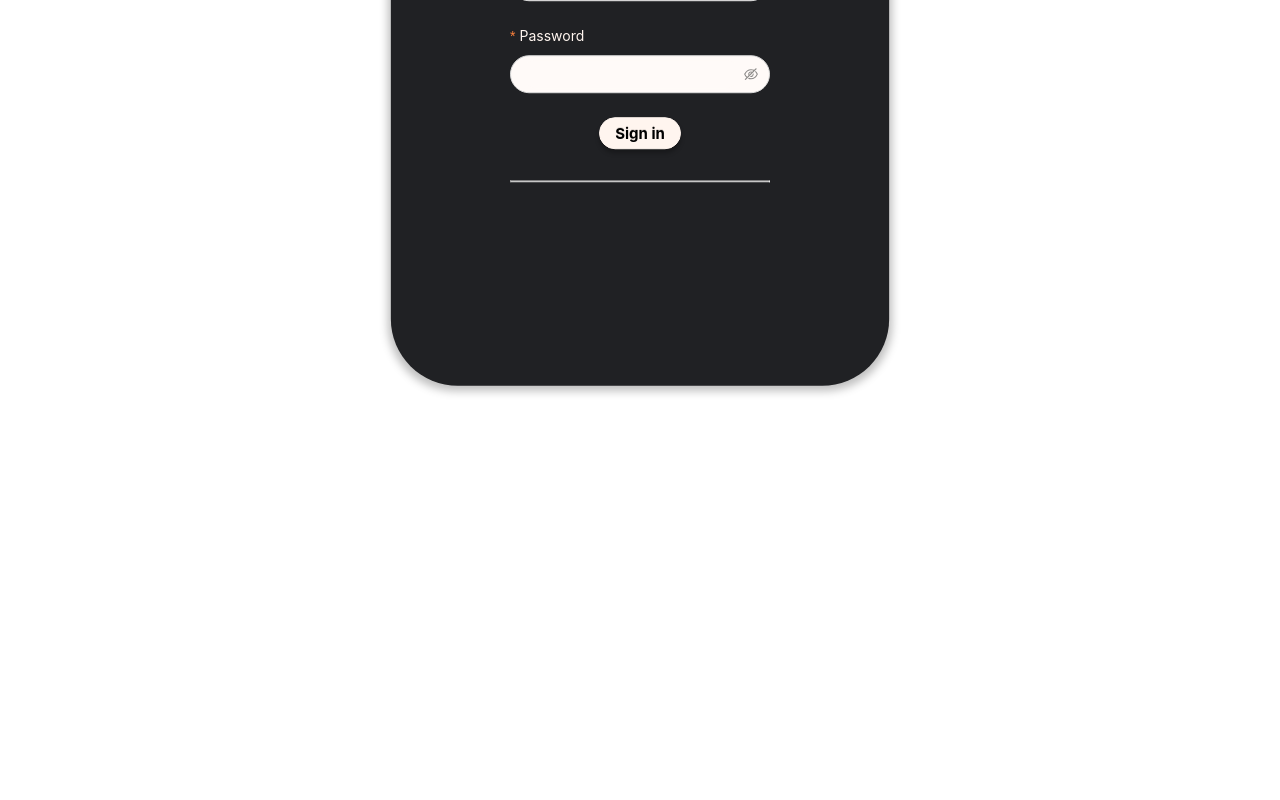
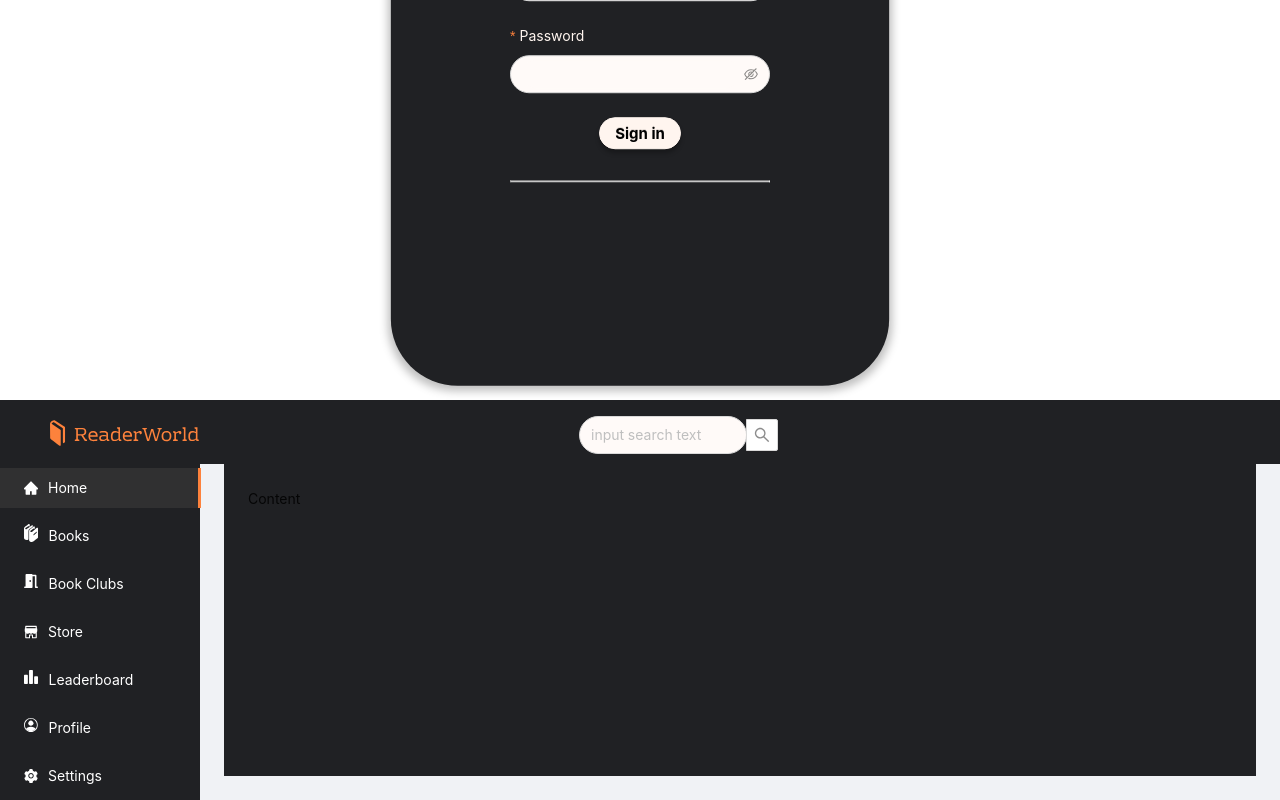
Before and after one commit to burcuaykan/readerworld, a React (Create React App) app in the folder frontend/: page /main-page in a window 1280 px wide. Shown: the part 583-1383 px from the top of the page. Before the commit the page ends 983 px from the top, so only its background shows below. Built offline with nearby package versions, Linux system fonts and the light colour scheme.

Commit message:
dynamic-routing

```diff
--- a/frontend/src/App.js
+++ b/frontend/src/App.js
@@ -1,14 +1,16 @@
 import React, {Component} from 'react';
 import WelcomePage from './components/pages/welcome/welcome-page';
+import {BrowserRouter as Router, Route} from'react-router-dom';
+import MainPage from './components/pages/main-page/main-page';
 import './App.css';
 
 class App extends Component {
   render() {
     return (
-      <div >
-
-        <WelcomePage/>
-      </div>
+      <Router>
+        <Route path='/' component={WelcomePage}></Route>
+        <Route path='/main-page' component={MainPage}></Route>
+      </Router>
     );
   }
 }
--- a/frontend/src/components/pages/welcome/sign-in/sign-in.js
+++ b/frontend/src/components/pages/welcome/sign-in/sign-in.js
@@ -5,7 +5,7 @@ import SignBackground from '../../../../images/sign-background.svg';
 import { Tabs } from 'antd';
 import WelcomeLogo from '../../../../images/welcome-icon.svg';
 import axios from 'axios';
-
+import { Redirect } from "react-router-dom";
 const { TabPane } = Tabs;
 
 export default class SignIn extends Component {
@@ -49,6 +49,9 @@ export default class SignIn extends Component {
         this.setState({ username: '', password: '' })
     }
     render() {
+        if (this.state.loggedIn) {
+            return <Redirect to='/main-page' />
+        }
 
         return (
         <div>
```
